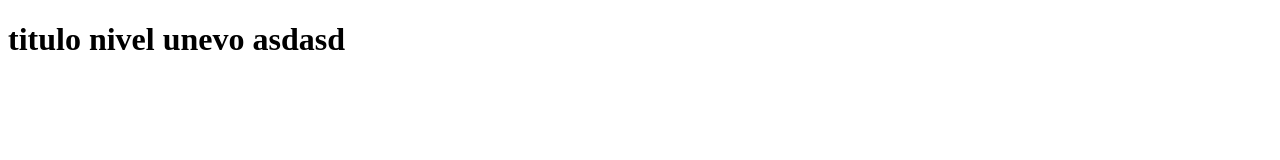
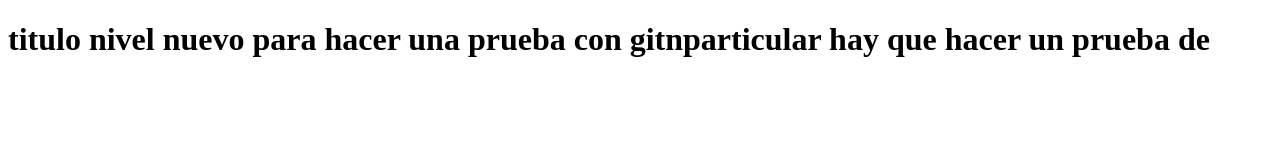
Before and after one commit to molinamachado/hellow, a plain HTML site: page index.html in a window 1280 px wide. Drawn offline with Linux system fonts and the light colour scheme.

Commit message:
este es un cambio de prueba

```diff
--- a/index.html
+++ b/index.html
@@ -10,7 +10,7 @@
 </head>
 
 <body>
-    <h1> titulo nivel unevo asdasd
+    <h1> titulo nivel nuevo para hacer una prueba con gitnparticular hay que hacer un prueba de
     </h1>
 </body>
 
```
